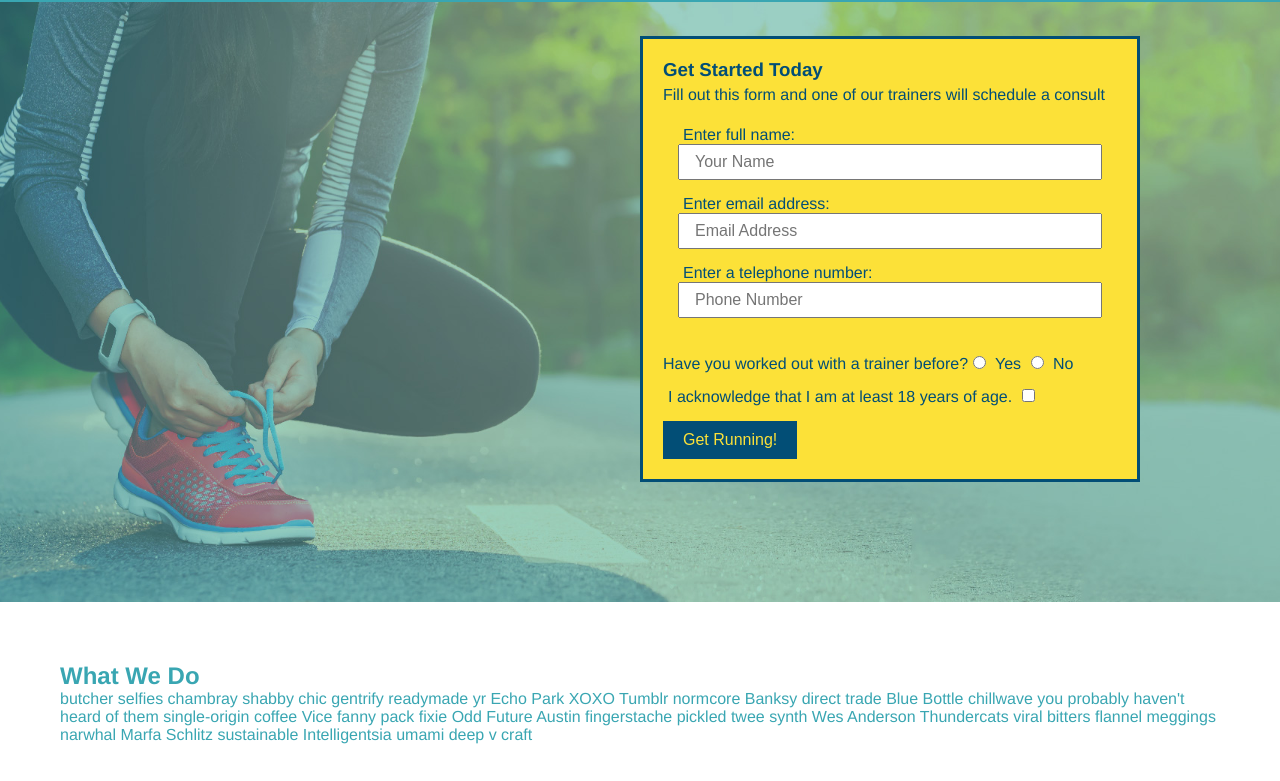
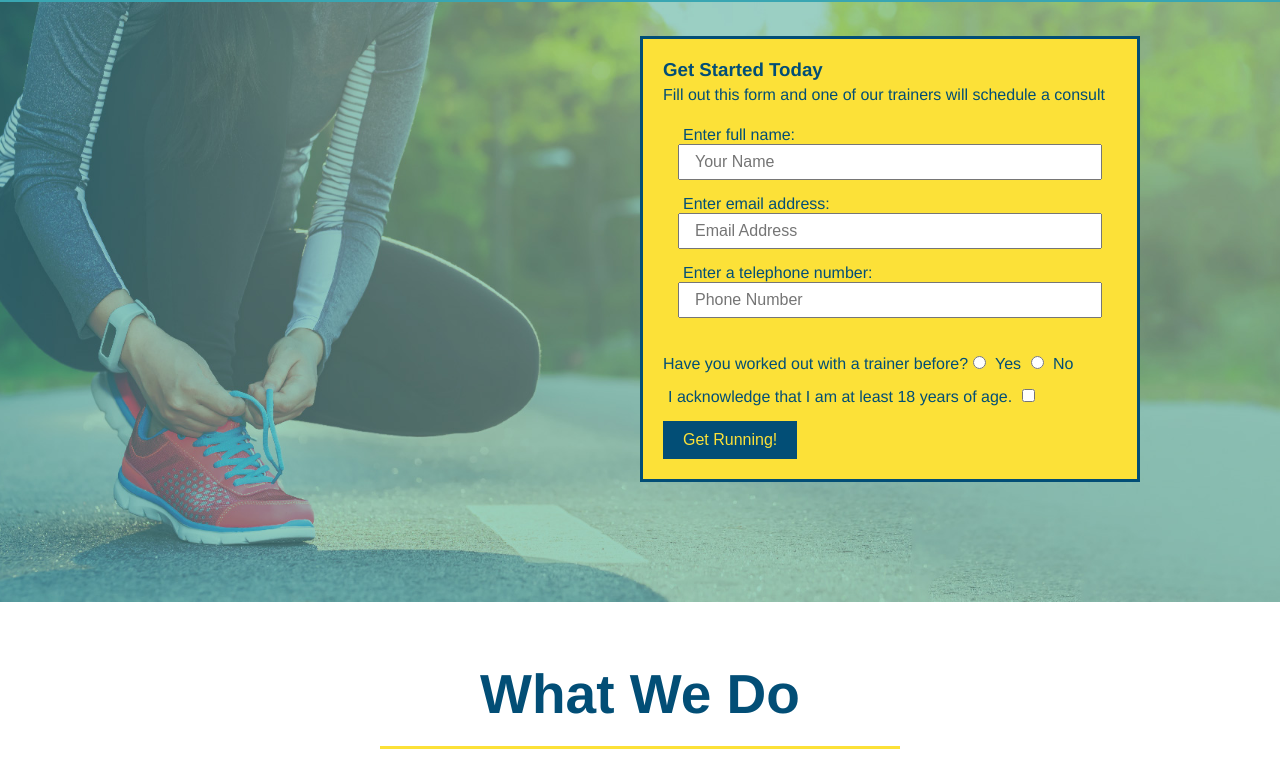
Before and after one commit to silver-matt/run-buddy, a plain HTML site: page index.html in a window 1280 px wide. Shown: the part 80-861 px from the top of the page. Drawn offline with Linux system fonts and the light colour scheme.

Commit message:
styled what we do section

```diff
--- a/assets/css/style.css
+++ b/assets/css/style.css
@@ -3,7 +3,9 @@
     padding: 0;
     box-sizing: border-box;
 }
-
+.intro {
+  text-align: center;
+}
 /* apply styles to <header> */
 header {
     padding: 20px 35px;
@@ -111,3 +113,23 @@ footer {
     font-size: 16px;
   }
   /* HERO STYLES END */
+  .intro h2 {
+    font-size: 55px;
+    color: #024e76;
+    margin-bottom: 35px;
+    padding: 0 100px 20px 100px;
+    border-bottom: 3px solid;
+    border-color: #fce138;
+  }
+  .intro h2 {
+    /* add this alongside your other declarations */
+    display: inline-block;
+  }
+  .intro p {
+    line-height: 1.7;
+    color: #39a6b2;
+    width: 80%;
+    font-size: 20px;
+      /* add this alongside your other declarations */
+  margin: 0 auto;
+  }
--- a/index.html
+++ b/index.html
@@ -69,7 +69,7 @@
 <!-- end hero -->
  <!-- hero/jumbotron-->
 <!-- "what we do" section -->
-<section ud="what-we-do">
+<section id="what-we-do" class="intro">
     <h2>What We Do</h2>
     <p>
       butcher selfies chambray shabby chic gentrify readymade yr Echo Park XOXO Tumblr normcore Banksy direct trade Blue Bottle chillwave you probably haven't heard of them single-origin coffee Vice fanny pack fixie Odd Future Austin fingerstache pickled twee synth Wes Anderson Thundercats viral bitters flannel meggings narwhal Marfa Schlitz sustainable Intelligentsia umami deep v craft
```
